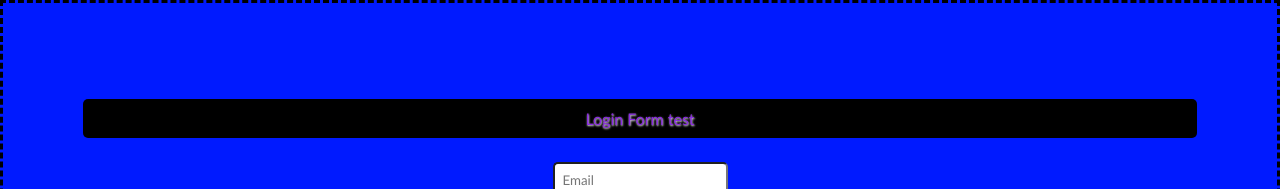
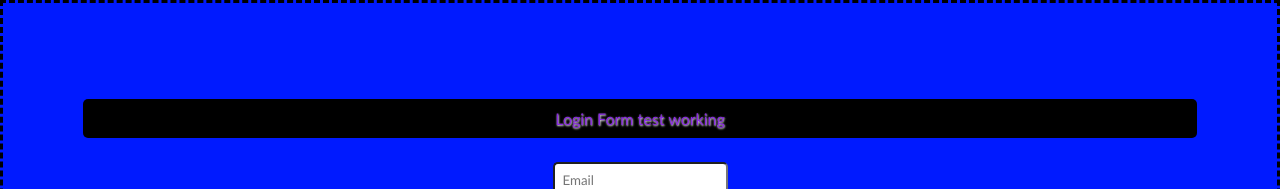
Before and after one commit to sakthivel96/Test-React-Task, a React (Create React App) app: page / in a window 1280 px wide. Shown: the top 189 px of the page. Built offline with nearby package versions, Linux system fonts and the light colour scheme.

Commit message:
update 1

```diff
--- a/src/Components/Login.js
+++ b/src/Components/Login.js
@@ -116,7 +116,7 @@ const Login = () => {
 
   return (
     <div className="login-form">
-      <p>Login Form test</p>
+      <p>Login Form test working</p>
       <form onSubmit={loginSubmit}>
         <input type="text" placeholder="Email" onChange={setUsernameMet}
         />
```
